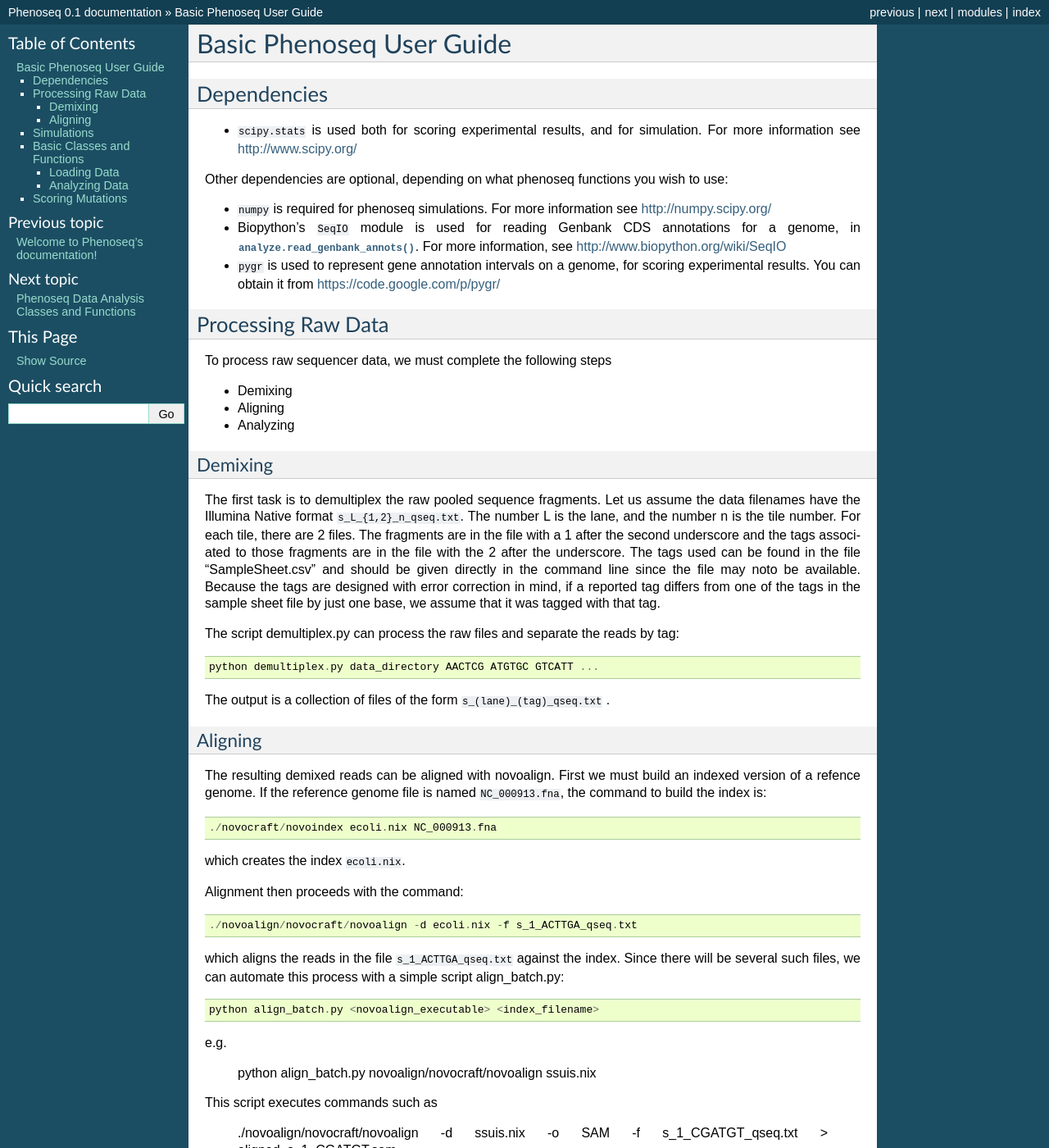
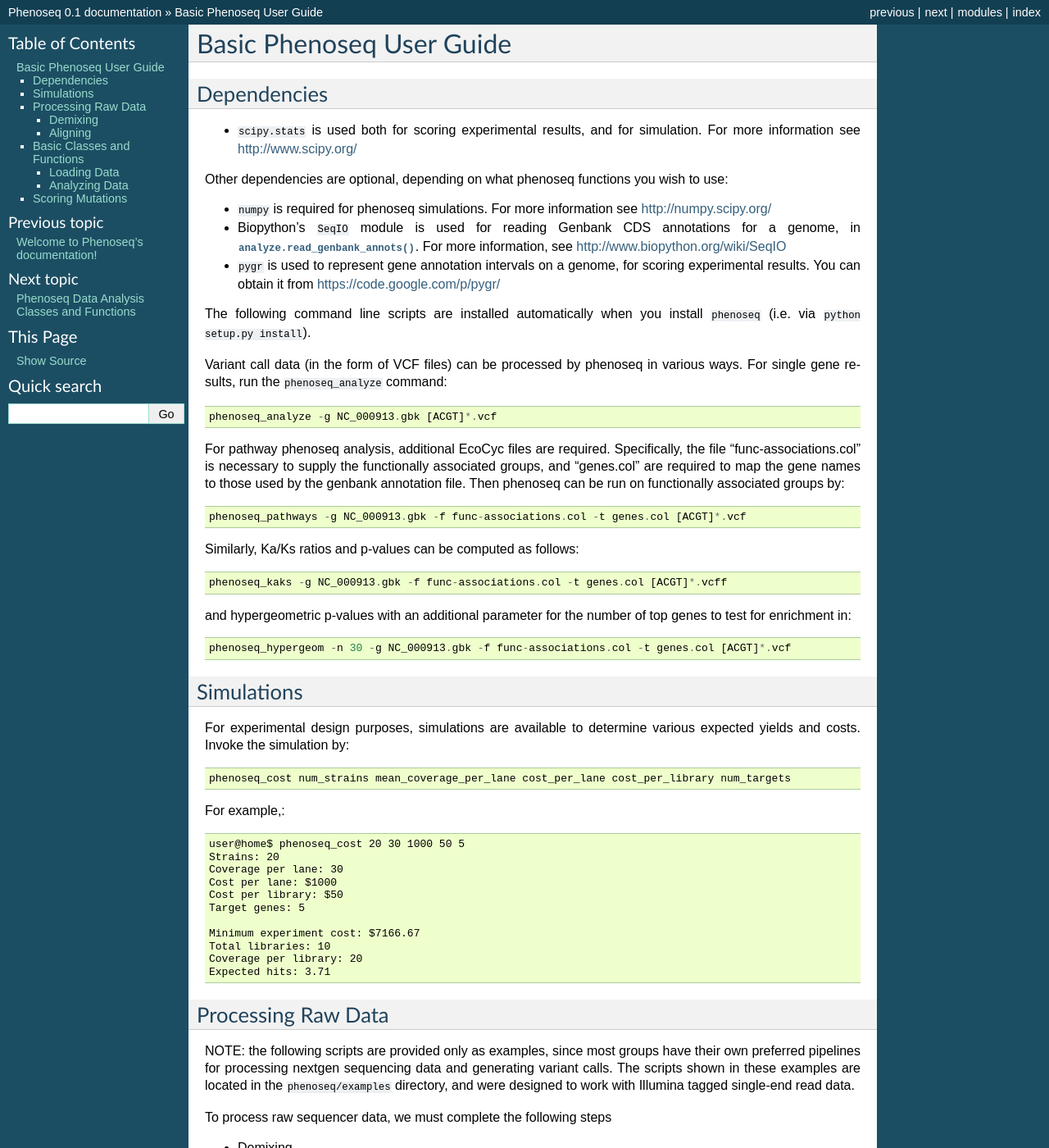
Before and after one commit to cjlee112/phenoseq, a Sphinx documentation site: the page built from doc/usage_tutorial.rst, in a window 1280 px wide and 1400 px high. Shown: the whole window at 82% size. Built offline with Sphinx 7.4.7, drawn with Linux system fonts in a browser that asks for light colours; some of the changed text lies outside the part shown.

```diff
--- a/doc/usage_tutorial.rst
+++ b/doc/usage_tutorial.rst
@@ -26,9 +26,68 @@ functions you wish to use:
   You can obtain it from https://code.google.com/p/pygr/
 
 
+----------
+Analyzing
+---------
+
+The following command line scripts are installed automatically
+when you install ``phenoseq`` (i.e. via ``python setup.py install``).
+
+Variant call data (in the form of VCF files)
+can be processed by phenoseq in various ways. For single gene results,
+run the ``phenoseq_analyze`` command::
+
+    phenoseq_analyze -g NC_000913.gbk [ACGT]*.vcf
+
+For pathway phenoseq analysis, additional EcoCyc files are required. Specifically, the file
+"func-associations.col" is necessary to supply the functionally associated groups, and "genes.col"
+are required to map the gene names to those used by the genbank annotation file. Then phenoseq can
+be run on functionally associated groups by::
+
+    phenoseq_pathways -g NC_000913.gbk -f func-associations.col -t genes.col [ACGT]*.vcf
+
+Similarly, Ka/Ks ratios and p-values can be computed as follows::
+
+    phenoseq_kaks -g NC_000913.gbk -f func-associations.col -t genes.col [ACGT]*.vcff
+
+and hypergeometric p-values with an additional parameter for the number of top genes to
+test for enrichment in::
+
+    phenoseq_hypergeom -n 30 -g NC_000913.gbk -f func-associations.col -t genes.col [ACGT]*.vcf
+
+------------
+Simulations
+------------
+
+For experimental design purposes, simulations are available to determine various expected yields and costs.
+Invoke the simulation by::
+
+    phenoseq_cost num_strains mean_coverage_per_lane cost_per_lane cost_per_library num_targets
+
+For example,::
+
+    user@home$ phenoseq_cost 20 30 1000 50 5
+    Strains: 20
+    Coverage per lane: 30
+    Cost per lane: $1000
+    Cost per library: $50
+    Target genes: 5
+
+    Minimum experiment cost: $7166.67
+    Total libraries: 10
+    Coverage per library: 20
+    Expected hits: 3.71
+
 -------------------
 Processing Raw Data
 -------------------
+
+NOTE: the following scripts are provided only as examples,
+since most groups have their own preferred pipelines for processing
+nextgen sequencing data and generating variant calls.
+The scripts shown in these examples are located in the
+``phenoseq/examples`` directory, and were designed to work
+with Illumina tagged single-end read data.
 
 To process raw sequencer data, we must complete the following steps
 
--- a/setup.py
+++ b/setup.py
@@ -44,7 +44,7 @@ entry_points = {
         'phenoseq_analyze = phenoseq.analyze:main',
         'phenoseq_cost = phenoseq.simulate:main',
         'phenoseq_pathways = phenoseq.pathways:main',
-        'phenoseq_kaks = phenoseq.ka_ks:run_all',
+        'phenoseq_kaks = phenoseq.ka_ks:main',
         'phenoseq_hypergeom = phenoseq.hypergeometric:main',
         ],
     }
```
Also changed, not shown: other parts of doc/usage_tutorial.rst (+0 -45 lines), 5 other files.
